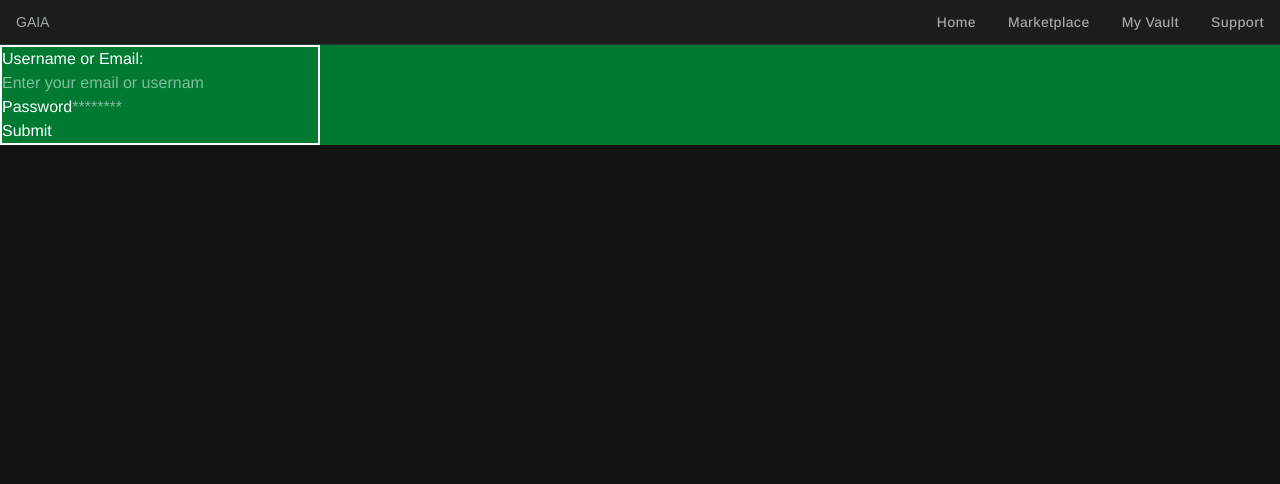
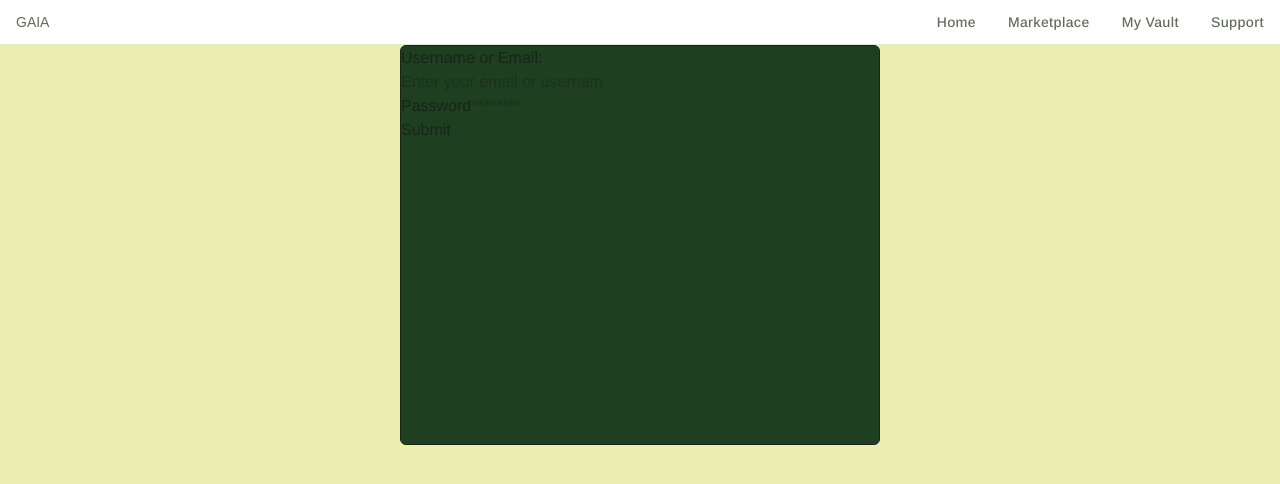
Before and after one commit to KarlKeynes29/gaia-frontend, a React (Vite) app: page / in a window 1280 px wide. Shown: the top 484 px of the page. Built offline with nearby package versions, Linux system fonts and the light colour scheme; a web font is replaced by a local one.

Commit message:
Add react router, implement it, made a wrapper for the routing, and also randomly change the colors of the app (this is one of the harder parts for me)

```diff
--- a/package.json
+++ b/package.json
@@ -13,6 +13,7 @@
     "@tailwindcss/vite": "^4.3.1",
     "react": "^19.2.5",
     "react-dom": "^19.2.5",
+    "react-router-dom": "^7.18.0",
     "tailwindcss": "^4.3.1"
   },
   "devDependencies": {
--- a/src/App.tsx
+++ b/src/App.tsx
@@ -1,4 +1,5 @@
 import React from 'react';
+import { Outlet, useLocation } from 'react-router-dom';
 import { AuthProvider } from './context/AuthContext';
 import { ThemeProvider } from './context/ThemeContext';
 import { Login } from './pages/Login';
--- a/src/index.css
+++ b/src/index.css
@@ -14,13 +14,14 @@
 }
 
 :root {
-    --gaia-primary: #007A33;
-    --gaia-accent: #FA9F2F;
-    --gaia-bg: #121412;
-    --gaia-surface: #1A1D1A;
-    --gaia-text-main: #FFFFFF;
-    --gaia-text-muted: #A0AAA4;
-    --gaia-border: #2D332F;
+    /* --- GAIA PRODUCTION PALETTE --- */
+    --gaia-bg: #F4F6F0;
+    --gaia-surface: #FFFFFF;
+    --gaia-primary: #1E3F20;
+    --gaia-accent: #D97443;
+    --gaia-text-main: #1A241B;
+    --gaia-text-muted: #606C5A;
+    --gaia-border: #E2E7DC;
 
     --font-family-heading: 'Strichpunkt Sans', sans-serif;
     --font-family-body: 'Arimo', sans-serif;
@@ -29,10 +30,10 @@
     display: flex;
     flex-direction: column;
 
-    /* Dark theme */
-    color-scheme: dark;
+    /* Light theme base rules */
+    color-scheme: light;
     background-color: var(--gaia-bg);
-    color: var(--gaia-text-muted);
+    color: var(--gaia-text-main);
     font-family: var(--font-family-body);
 }
 
@@ -41,13 +42,18 @@
     box-sizing: border-box;
 }
 
+body {
+    background-color: var(--gaia-bg);
+    min-height: 100svh;
+}
+
 body, h1, h2, h3, h4, p, figure, blockquote, dl, dd {
     margin: 0;
 }
 
 h1, h2, h3, h4, h5, h6 {
     font-family: var(--font-family-heading);
-    color: var(--gaia-text-main);
+    color: var(--gaia-primary); /* Headings look amazing in deep green */
     font-weight: 700;
 }
 
--- /dev/null
+++ b/src/layouts/RootLayout.tsx
@@ -0,0 +1,18 @@
+import React from 'react';
+import { Outlet, useLocation } from 'react-router-dom';
+import NavBar from '../components/NavBar';
+
+export const RootLayout: React.FC = () => {
+    const location = useLocation();
+    const hideNavPaths = ['/login', '/register'];
+    const shouldHideNavbar = hideNavPaths.includes(location.pathname);
+
+    return (
+        <>
+            {!shouldHideNavbar && <NavBar />}
+            <main className="app-main-content">
+                <Outlet />
+            </main>
+        </>
+    )
+};
--- a/src/pages/Login.tsx
+++ b/src/pages/Login.tsx
@@ -30,7 +30,7 @@ export const Login: React.FC = () => {
 
 		try {
 			// incomplete
-            const response = await fetch('/login', {
+            const response = await fetch('http://localhost:8000/login', {
                 method: 'POST',
                 headers: {
                     'Content-Type': 'application/json',
@@ -54,16 +54,10 @@ export const Login: React.FC = () => {
         }
     };
 
-    // interface baseShape<specificData> {
-    //     id: string,
-    //     role: string,
-    //     bundledData: specificData
-    // }
-
     return (
         <>
-            <div className='login-container bg-primary'>
-                <form onSubmit={handleFormSubmit} className='max-h-200 max-w-80 border-2'>
+            <div className='login-container bg-primary w-120 h-100 mx-auto border rounded-md'>
+                <form onSubmit={handleFormSubmit} className='max-h-200 max-w-80'>
                     <div className='mt'>
                         <label htmlFor='identity'>Username or Email:</label>
 						<input
--- /dev/null
+++ b/src/router.tsx
@@ -0,0 +1,20 @@
+import { createBrowserRouter } from 'react-router-dom';
+import { RootLayout } from './layouts/RootLayout';
+import { Login } from './pages/Login';
+
+export const router = createBrowserRouter([
+    {
+        path: '/',
+        element: <RootLayout />,
+        children: [
+            {
+                index: true,
+                element: <Login />
+            },
+            {
+                path: 'login',
+                element: <Login />
+            }
+        ]
+    }
+]);
--- a/src/theme.ts
+++ b/src/theme.ts
@@ -1,19 +1,19 @@
 export const gaiaTheme = {
     colors: {
         // for key actions
-        primary: '#007A33',
+        primary: '#D6D85D',
         // price highlights and other accents
-        accent: '#FA9F2F',
+        accent: '#D97443',
         // main background
-        background: '#121412',
+        background: '#ECEDB0',
         // color for product card surface/background
-        surface: '#1A1D1A',
+        surface: '#ECEDB0',
         // titles
-        textMain: '#FFFFFF',
+        textMain: '#1A241B',
         // descriptions
-        textLight: '#A0AAA4',
+        textLight: '#606C5A',
         // edges
-        border: '#2D332F',
+        border: '#F68537',
     }
 }
 export type GaiaTheme = typeof gaiaTheme;
```
Also changed, not shown: 1 other file (tests, documents, lock files or other folders).
